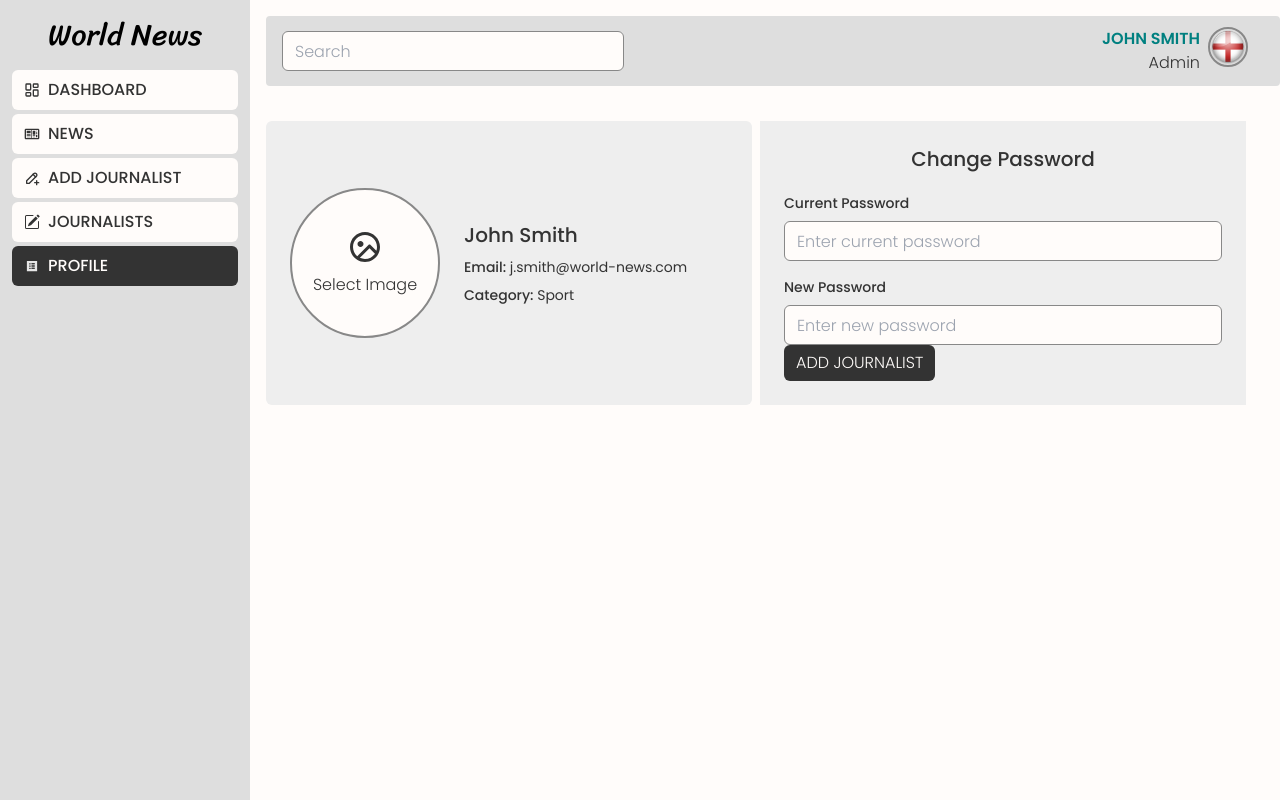
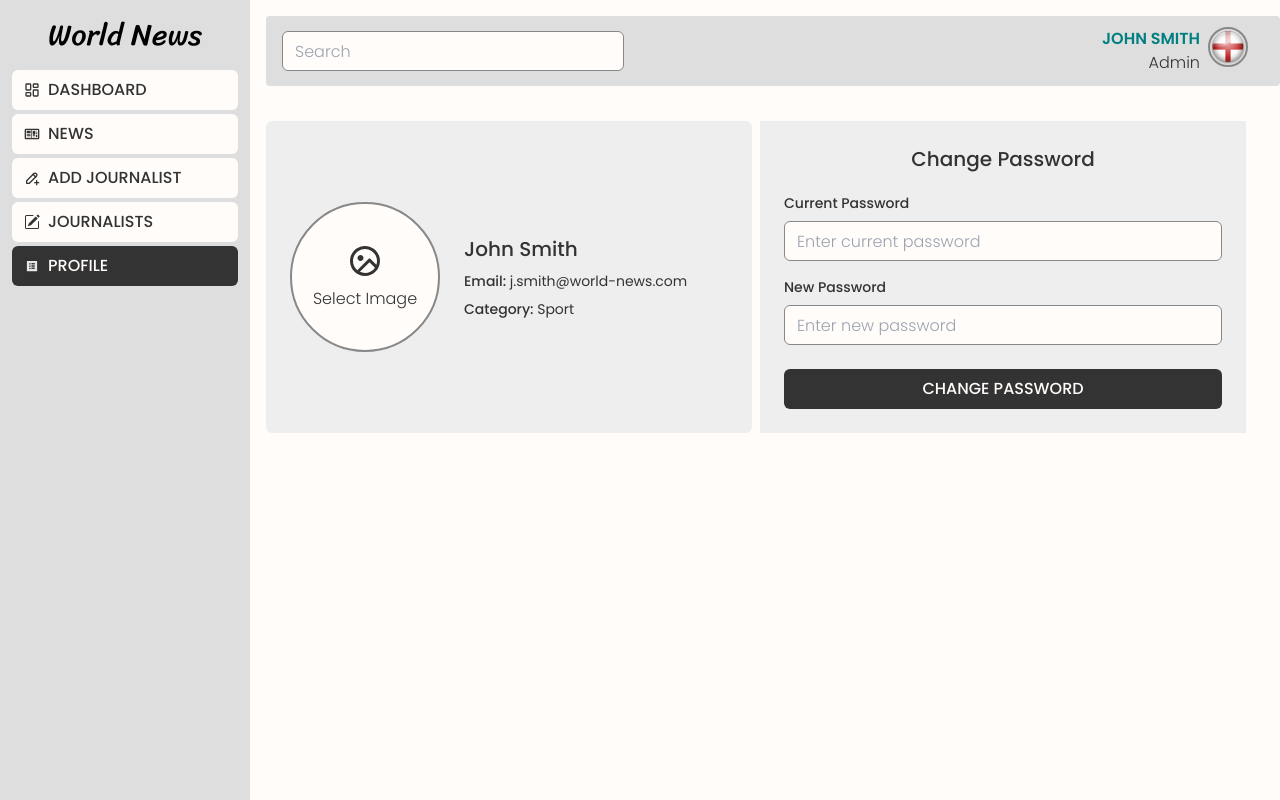
Before and after one commit to Nimira43/World-News, a React (Vite) app in the folder client/: page /dashboard/profile in a window 1280 px wide. Built offline with nearby package versions, Linux system fonts and the light colour scheme.

Commit message:
Updated button styling.

```diff
--- a/client/src/dashboard/pages/AddWriter.jsx
+++ b/client/src/dashboard/pages/AddWriter.jsx
@@ -94,7 +94,7 @@ const AddWriter = () => {
           <div className='mt-4'>
             <button
             disabled={loader}
-              className='px-3 py-[6px] bg-grey-dark hover:bg-primary text-light uppercase rounded-md'
+              className='px-3 py-[6px] font-medium bg-grey-dark hover:bg-primary text-light uppercase rounded-md'
             >
               {loader
                 ? 'Loading,,,'
--- a/client/src/dashboard/pages/Profile.jsx
+++ b/client/src/dashboard/pages/Profile.jsx
@@ -63,15 +63,18 @@ const Profile = () => {
               />
             </div>
           </div>
-          <button
-            disabled={loader}
-              className='px-3 py-[6px] bg-grey-dark hover:bg-primary text-light uppercase rounded-md'
+          <div className='mt-6'>
+            <button
+              type='submit'
+              disabled={loader}
+              className='w-full px-4 py-2 font-medium bg-grey-dark hover:bg-primary text-light uppercase rounded-md'
             >
               {loader
-                ? 'Loading,,,'
-                : 'Add Journalist'
+                ? 'Submitting,,,'
+                : 'Change Password'
               }
             </button>
+          </div>
         </form>
       </div>
     </div>
```
